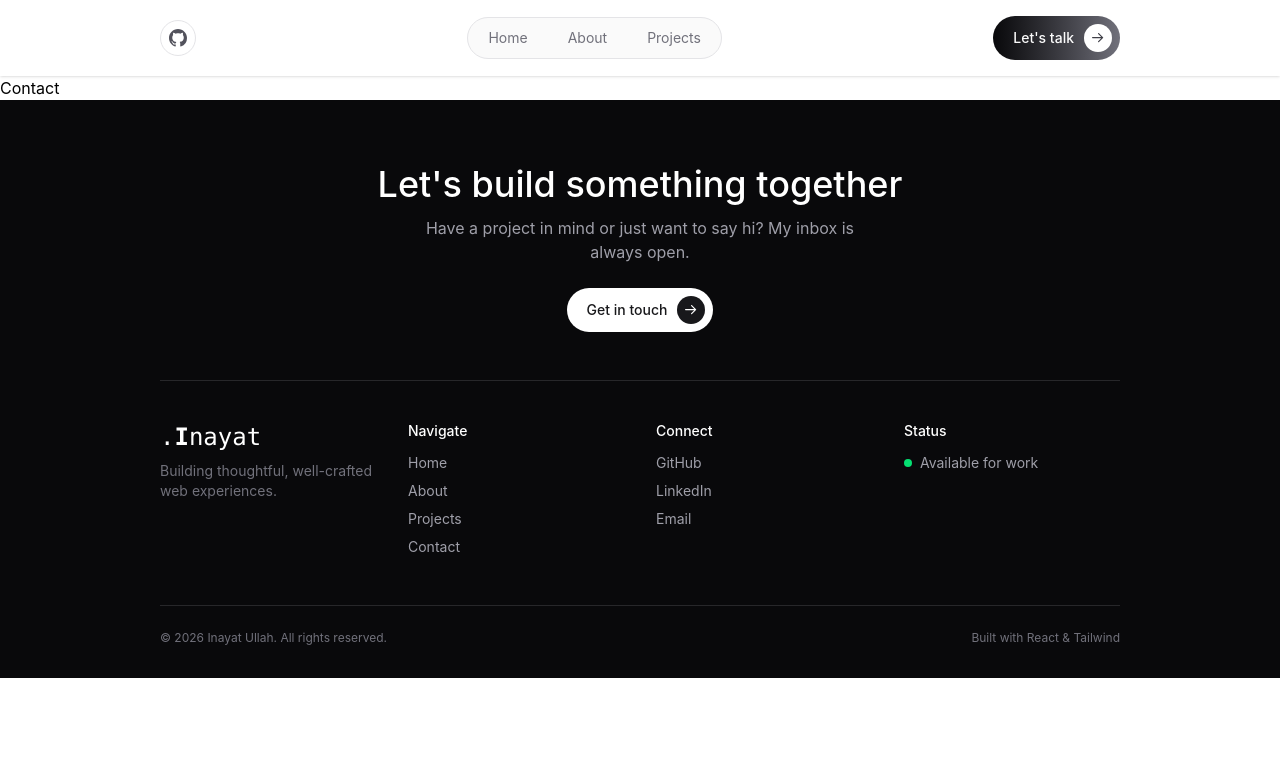
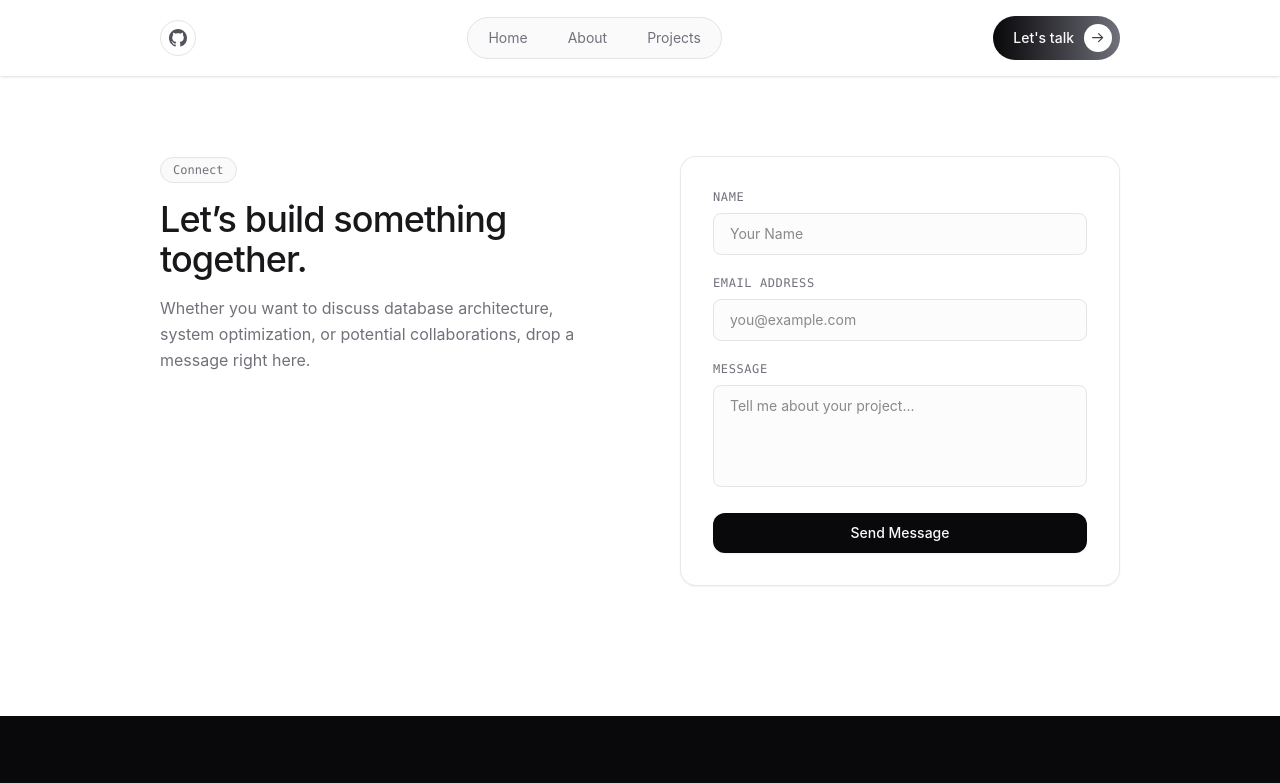
Before and after one commit to INAYAT-ULLAH67/Portfolio, a React app: page /contact-us in a window 1280 px wide. Shown: the top 783 px of the page. Built offline with nearby package versions, Linux system fonts and the light colour scheme; the HTML template or start-up script is replaced by a standard one.

Commit message:
contact form added

```diff
--- a/src/components/Contact/Contact.jsx
+++ b/src/components/Contact/Contact.jsx
@@ -1,9 +1,131 @@
-import React from 'react'
+import React, { useState } from 'react';
 
-function Contact() {
+export default function ContactForm() {
+  const [result, setResult] = useState("");
+  const [isSubmitting, setIsSubmitting] = useState(false);
+
+  const onSubmit = async (event) => {
+    event.preventDefault();
+    setIsSubmitting(true);
+    setResult("");
+
+    const formData = new FormData(event.target);
+    // Using your official key securely bound to your hosted app
+    formData.append("access_key", "34fa1382-f52f-4ee9-a520-9458fb7a5965");
+
+    try {
+      const response = await fetch("https://api.web3forms.com/submit", {
+        method: "POST",
+        body: formData
+      });
+
+      const data = await response.json();
+
+      if (data.success) {
+        setResult("Success");
+        event.target.reset(); // Beautifully clears the form fields on success
+      } else {
+        setResult("Error");
+      }
+    } catch (error) {
+      setResult("Error");
+    } finally {
+      setIsSubmitting(false);
+    }
+  };
+
   return (
-    <div>Contact</div>
-  )
+    <div className="bg-white min-h-[80vh] text-zinc-900 px-5 sm:px-6 md:px-12 lg:px-24 xl:px-40 pt-12 sm:pt-20 pb-24">
+      <div className="grid grid-cols-1 md:grid-cols-2 gap-12 lg:gap-20 max-w-5xl mx-auto">
+
+        {/* Left Side: Professional Hook Text */}
+        <div>
+          <span className="inline-block px-3 py-1 rounded-full bg-zinc-50 border border-zinc-200 text-xs font-mono text-zinc-500 mb-4">
+            Connect
+          </span>
+          <h1 className="text-3xl sm:text-4xl font-medium tracking-tight text-zinc-900 mb-4">
+            Let’s build something together.
+          </h1>
+          <p className="text-zinc-500 text-sm sm:text-base leading-relaxed mb-8 max-w-md">
+            Whether you want to discuss database architecture, system optimization, or potential collaborations, drop a message right here.
+          </p>
+        </div>
+
+        {/* Right Side: High-Quality Minimal Form */}
+        <div className="bg-white border border-zinc-200/80 rounded-2xl p-6 sm:p-8 shadow-xs">
+          <form onSubmit={onSubmit} className="space-y-5">
+
+            {/* Name Input */}
+            <div>
+              <label htmlFor="name" className="block text-xs font-mono font-medium text-zinc-500 uppercase tracking-wider mb-2">
+                Name
+              </label>
+              <input
+                type="text"
+                id="name"
+                name="name"
+                required
+                className="w-full bg-zinc-50/50 border border-zinc-200 rounded-lg px-4 py-2.5 text-sm focus:outline-hidden focus:border-zinc-950 transition-colors"
+                placeholder="Your Name"
+              />
+            </div>
+
+            {/* Email Input */}
+            <div>
+              <label htmlFor="email" className="block text-xs font-mono font-medium text-zinc-500 uppercase tracking-wider mb-2">
+                Email Address
+              </label>
+              <input
+                type="email"
+                id="email"
+                name="email"
+                required
+                className="w-full bg-zinc-50/50 border border-zinc-200 rounded-lg px-4 py-2.5 text-sm focus:outline-hidden focus:border-zinc-950 transition-colors"
+                placeholder="you@example.com"
+              />
+            </div>
+
+            {/* Message Input */}
+            <div>
+              <label htmlFor="message" className="block text-xs font-mono font-medium text-zinc-500 uppercase tracking-wider mb-2">
+                Message
+              </label>
+              <textarea
+                id="message"
+                name="message"
+                required
+                rows="4"
+                className="w-full bg-zinc-50/50 border border-zinc-200 rounded-lg px-4 py-2.5 text-sm focus:outline-hidden focus:border-zinc-950 transition-colors resize-none"
+                placeholder="Tell me about your project..."
+              />
+            </div>
+
+            {/* Premium Notification Banners */}
+            {result === "Success" && (
+              <div className="p-3 rounded-lg text-xs font-mono border bg-emerald-50/50 text-emerald-700 border-emerald-100">
+                ✓ Message transmission successful! I'll be in touch soon.
+              </div>
+            )}
+
+            {result === "Error" && (
+              <div className="p-3 rounded-lg text-xs font-mono border bg-red-50/50 text-red-700 border-red-100">
+                ✕ Transmission failed. Please verify your connection and try again.
+              </div>
+            )}
+
+            {/* Active Submission Button */}
+            <button
+              type="submit"
+              disabled={isSubmitting}
+              className="w-full inline-flex items-center justify-center bg-zinc-950 text-zinc-50 hover:bg-zinc-800 disabled:bg-zinc-300 disabled:cursor-not-allowed text-sm font-medium py-2.5 rounded-xl transition-colors shadow-xs"
+            >
+              {isSubmitting ? 'Sending...' : 'Send Message'}
+            </button>
+
+          </form>
+        </div>
+
+      </div>
+    </div>
+  );
 }
-
-export default Contact
```
